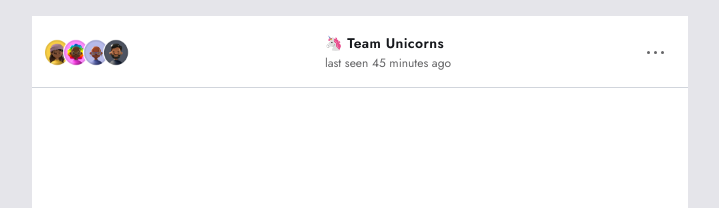
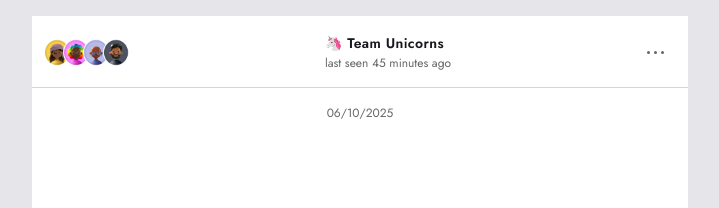
Before and after one commit to antonina220590/chatbot, a Next.js app: page / in a window 1280 px wide. Shown: the top 208 px of the page, without its empty margins (280-999 px from the left). Built offline with nearby package versions, Linux system fonts and the light colour scheme.

Commit message:
feat: add date component using dayjs

```diff
--- /dev/null
+++ b/app/components/chat/ChatWindow.tsx
@@ -0,0 +1,9 @@
+import DateComponent from '../date/DateComponent';
+
+export default function ChatWindow() {
+  return (
+    <div className="p-4">
+      <DateComponent />
+    </div>
+  );
+}
--- /dev/null
+++ b/app/components/date/DateComponent.tsx
@@ -0,0 +1,10 @@
+import dayjs from 'dayjs';
+export default function DateComponent() {
+  return (
+    <div className="flex justify-center pb-[20px]">
+      <p className="font-body font-normal text-[10px] sm:text-[12px] text-text-gray">
+        {dayjs().format('MM/DD/YYYY')}
+      </p>
+    </div>
+  );
+}
--- a/app/page.tsx
+++ b/app/page.tsx
@@ -1,5 +1,6 @@
 'use client';
 
+import ChatWindow from './components/chat/ChatWindow';
 import ChatHeader from './components/header/ChatHeader';
 
 export default function Home() {
@@ -7,6 +8,7 @@ export default function Home() {
     <div className="flex h-screen items-center justify-center p-4 bg-[color: var(--color-bg-primary)]">
       <div className="flex flex-col h-full w-full max-w-[656px] bg-white overflow-hidden">
         <ChatHeader />
+        <ChatWindow />
       </div>
     </div>
   );
```
